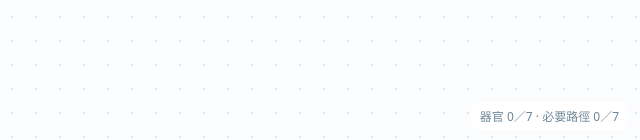
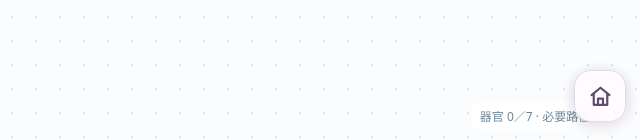
Before and after one commit to pipipopo7410/Ammonia-WordCards, a plain HTML site: page index.html in a window 1280 px wide. Shown: the part 660-800 px from the top of the page, 640-1280 px from the left. Drawn offline with Linux system fonts and the light colour scheme.

Commit message:
Update index.html

```diff
--- a/index.html
+++ b/index.html
@@ -60,5 +60,6 @@
       <button type="button" id="dialog-close" class="btn primary">知道了</button>
     </div>
   </div>
+<script src="./home-button.js"></script>
 </body>
 </html>
```
